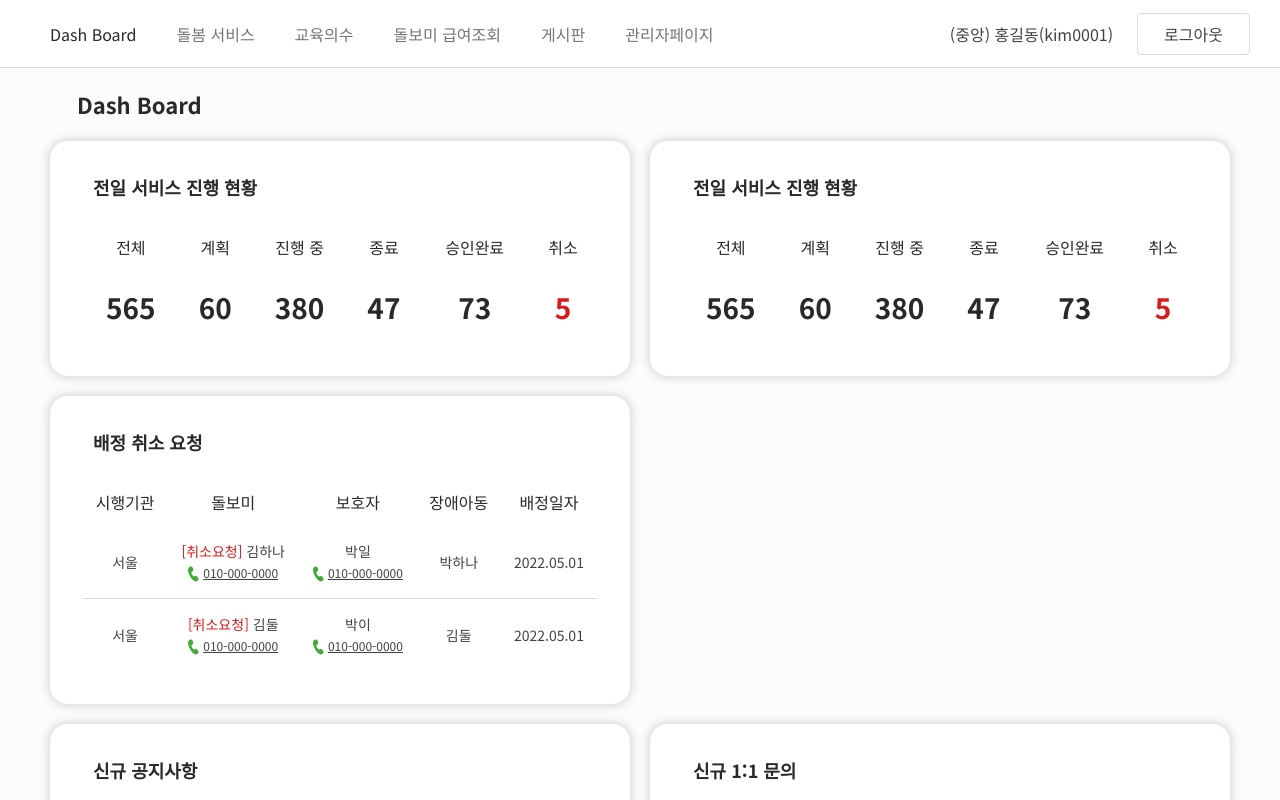
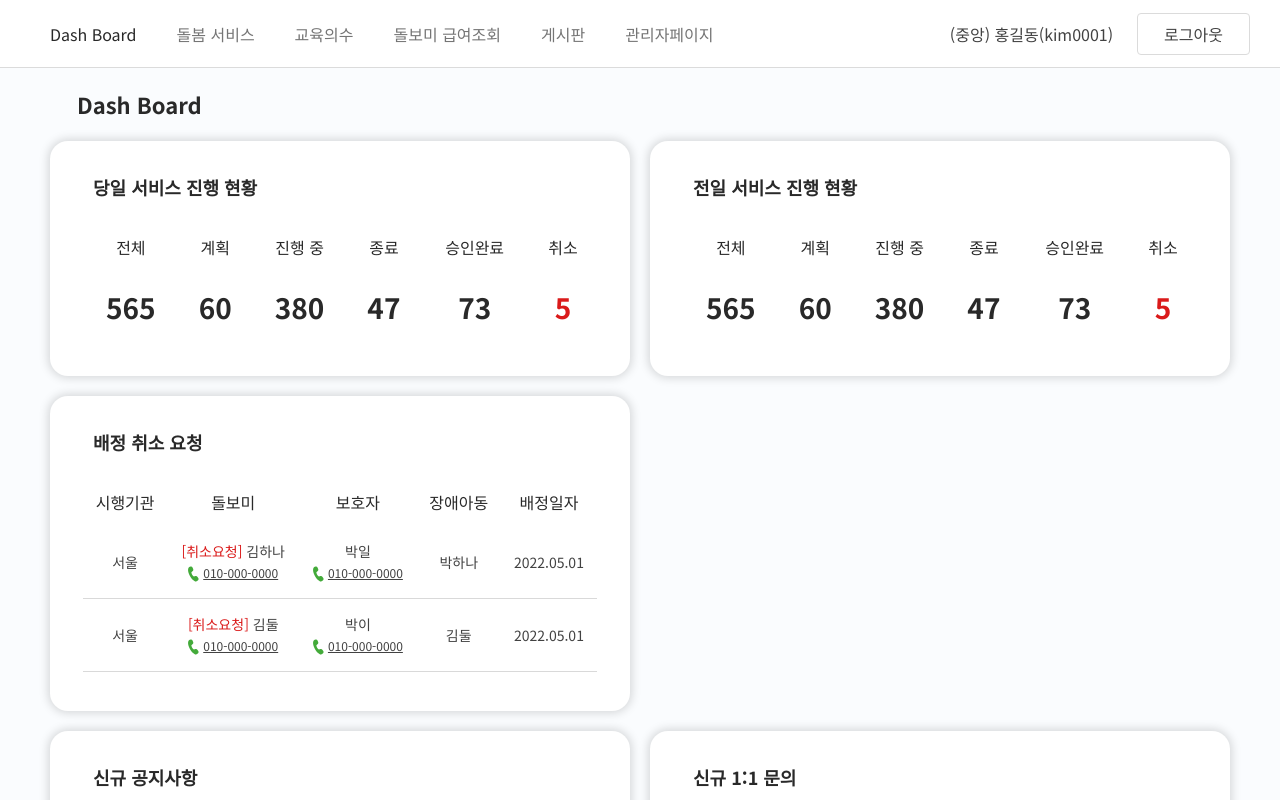
Before and after one commit to shkim0000/disabled-child, a plain HTML site: page views/SA-03-02.html in a window 1280 px wide. Shown: the top 800 px of the page. Drawn offline with Linux system fonts and the light colour scheme.

Commit message:
전일 당일 수정, 스크롤 박스 추가

```diff
--- a/css/common.css
+++ b/css/common.css
@@ -36,6 +36,10 @@ tr{border-bottom:1px solid #eee;}
 th,td{font-weight:400;text-align:center;padding:15px 10px;}
 th{font-size: 14px; font-weight: 500; padding: 12px 10px; }
 .no-data{color:var(--subColor);font-size:18px;font-weight:500;text-align:center;padding:20px 0;}
+.scroll-box{height:200px;overflow-y:auto;}
+.scroll-box::-webkit-scrollbar{width:8px;background:#dbdbdb;border-radius:5px;}
+.scroll-box::-webkit-scrollbar-thumb{height:10%;background:#999;border-radius:5px;}
+.scroll-box::-webkit-scrollbar-thumb:hover{background:#555;}
 .red { color: #da1a1a !important;}
 
 /* flex */
@@ -196,7 +200,7 @@ h3.info-title { margin:20px 27px;}
 .info-input-box { display: flex; justify-content: space-between; align-items: center; max-width: 950px;}
 .info-input-box .input { display: flex; justify-content: flex-start; margin: 0;}
 .info-input-box .input input, .info-input-box .input select, .info-input { width: 108px;}
-.info-input-box .input select,  { border: 1px solid #D9D9D9; border-radius: 8px;}
+.info-input-box .input select { border: 1px solid #D9D9D9; border-radius: 8px;}
 .info-input-box .input label { margin: 0 16px 0 0; line-height: 42px; }
 .info-input-box button.btn { width: 66px;}
 .age-input { margin: 0 16px; line-height: 42px;}
@@ -222,11 +226,11 @@ h3.info-title { margin:20px 27px;}
 .check-box4 .input input { display: inline-block; border: 1px solid #D9D9D9; border-radius: 8px; padding: 8px; margin-left: 15px; width: 180px;}
 
 .table-heading { display: flex; justify-content: space-between; margin-bottom: 15px;}
-.table-heading button { background-color: #fff; border: none; border-radius: 8px; box-shadow: 0px 4px 20px rgba(0, 0, 0, 0.08); padding: 8px; }
+.table-heading button { background-color: #fff; border: none; border-radius: 8px; box-shadow: 0 4px 20px rgba(0, 0, 0, 0.08); padding: 8px; }
 .table-heading button:first-child { margin-right: 15px;}
 .table-heading button img, .table-heading button span { vertical-align: middle;}
 .table-heading select.info-input { padding:5px; border: 1px solid #D9D9D9; border-radius: 8px;}
-.table5, .table6 {box-shadow: 0px 4px 20px rgba(0, 0, 0, 0.08); margin-bottom: 20px;}
+.table5, .table6 {box-shadow: 0 4px 20px rgba(0, 0, 0, 0.08); margin-bottom: 20px;}
 .table5 td { height: 300px; }
 .pagpan { padding: 15px 0; text-align: center;}
 .pagpan span { margin-right: 15px;}
--- a/views/SA-03-02.html
+++ b/views/SA-03-02.html
@@ -35,7 +35,7 @@
   <h2 class="dashboard">Dash Board</h2>
   <div class="tables-wrap">
     <div class="con-box">
-      <h3>전일 서비스 진행 현황</h3>
+      <h3>당일 서비스 진행 현황</h3>
       <div>
         <table class="table3">
           <thead>
@@ -90,7 +90,7 @@
     </div>
     <div class="con-box">
       <h3>배정 취소 요청</h3>
-      <div>
+      <div class="scroll-box">
         <table class="table4">
           <thead>
             <tr>
@@ -117,6 +117,23 @@
                 </div>
               </td>
               <td>박하나</td>
+              <td>2022.05.01</td>
+            </tr>
+            <tr>
+              <td>서울</td>
+              <td>
+                <div class="tel-col">
+                  <span class="red">[취소요청]</span><span> 김둘</span><br>
+                  <img src="../img/call_icon.svg" alt="전화아이콘"><a href="tel">010-000-0000</a>
+                </div>
+              </td>
+              <td>
+                <div class="tel-col">
+                  <span>박이</span><br>
+                  <img src="../img/call_icon.svg" alt="전화아이콘"><a href="tel">010-000-0000</a>
+                </div>
+              </td>
+              <td>김둘</td>
               <td>2022.05.01</td>
             </tr>
             <tr>
```
